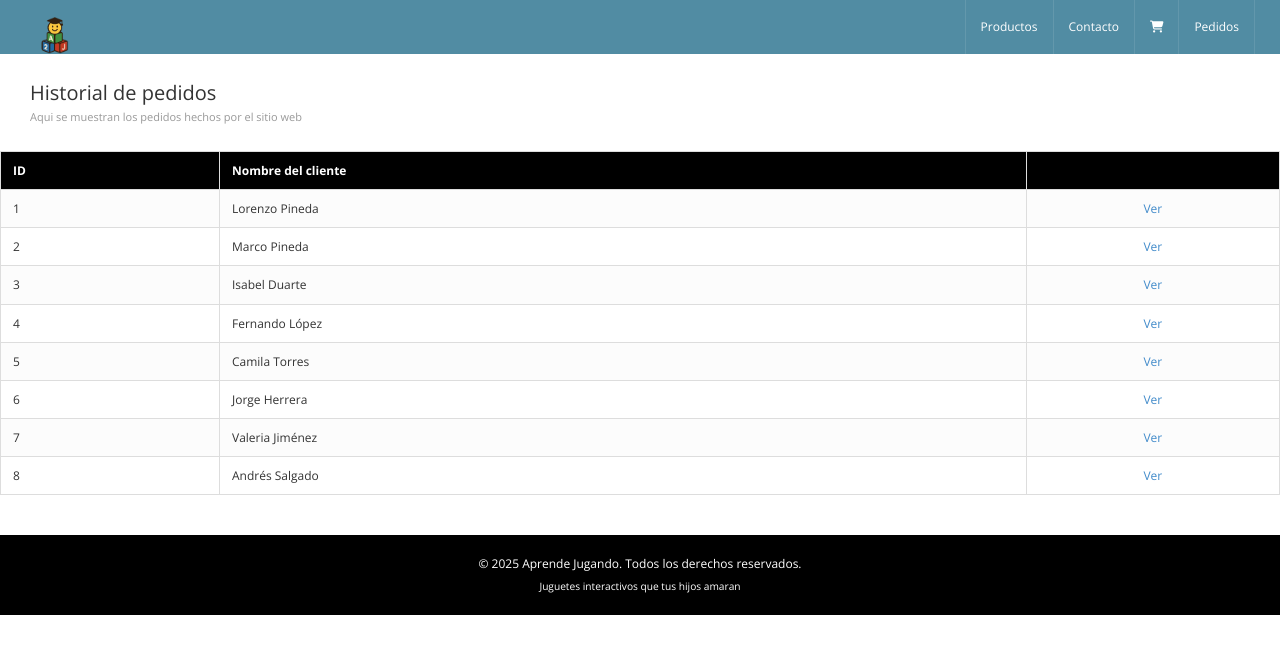
After one commit to Espino7/aprende-jugando, a Django app: page /pedidos/ in a window 1280 px wide. The commit adds this page. Shown: the top 654 px of the page. Run offline with Django 5.2, Linux system fonts and the light colour scheme; some libraries are stand-ins or nearby versions.

Commit message:
pedidos_estructura

```diff
--- a/aprendeJugando/aprendeJugando/settings.py
+++ b/aprendeJugando/aprendeJugando/settings.py
@@ -11,6 +11,7 @@ https://docs.djangoproject.com/en/5.2/ref/settings/
 """
 
 from pathlib import Path
+
 
 # Build paths inside the project like this: BASE_DIR / 'subdir'.
 BASE_DIR = Path(__file__).resolve().parent.parent
@@ -38,6 +39,7 @@ INSTALLED_APPS = [
     'django.contrib.messages',
     'django.contrib.staticfiles',
     'contenido',
+    'productos',
 ]
 
 MIDDLEWARE = [
@@ -115,7 +117,8 @@ USE_TZ = True
 # Static files (CSS, JavaScript, Images)
 # https://docs.djangoproject.com/en/5.2/howto/static-files/
 
-STATIC_URL = 'static/'
+STATIC_URL = '/static/'
+
 
 # Default primary key field type
 # https://docs.djangoproject.com/en/5.2/ref/settings/#default-auto-field
--- a/aprendeJugando/aprendeJugando/urls.py
+++ b/aprendeJugando/aprendeJugando/urls.py
@@ -17,8 +17,12 @@ Including another URLconf
 from django.contrib import admin
 from django.urls import path
 from contenido import views
+from productos import views as views_productos
 
 urlpatterns = [
     path('admin/', admin.site.urls),
     path('',views.principal, name="Principal"),
+    path('pedidos/', views_productos.pedidos, name="Pedidos"),
+    path('pedidos/1/', views_productos.pedido_detalle, name="PedidoDetalle"),
+
 ]
--- a/aprendeJugando/contenido/Templates/contenido/estructura.html
+++ b/aprendeJugando/contenido/Templates/contenido/estructura.html
@@ -9,7 +9,7 @@
         {% load static %}
             <link href="{% static 'contenido/css/bootstrap.min.css'%}" rel="stylesheet" type="text/css">
             <link href="{% static 'contenido/css/londinium-theme.css'%}" rel="stylesheet" type="text/css">
-            <link href="{% static 'contenido/css/styles.css'%}" rel="stylesheet" type="text/css">
+            <link href="{% static 'contenido/css/styles.css' %}" rel="stylesheet" type="text/css">
             <link href="{% static 'contenido/css/icons.css'%}" rel="stylesheet" type="text/css">
             <link rel="stylesheet" href="https://cdn.jsdelivr.net/npm/bootstrap-icons@1.11.1/font/bootstrap-icons.css">
             <link rel="stylesheet" href="https://cdnjs.cloudflare.com/ajax/libs/font-awesome/6.5.0/css/all.min.css">
@@ -72,7 +72,7 @@
                             <i class="fa fa-shopping-cart"></i>
                         </a>
                     </li>
-                    <li><a href="#">Pedidos</a></li>
+                    <li><a href="{% url "Pedidos" %}">Pedidos</a></li>
                 </ul>
             </div>
             <!-- /Navbar -->
--- a/aprendeJugando/contenido/static/contenido/css/styles.css
+++ b/aprendeJugando/contenido/static/contenido/css/styles.css
@@ -1,21 +1,20 @@
-/* Estilo para el navbar */
-.navbar-custom {
-    background-color: #ffae19;
+/* Navbar personalizado completo */
+.navbar-custom1 {
+    background-color: #004f92 !important; /* Fondo azul */
+    border-color: #003366 !important;
 }
 
-/* Estilo para el logo */
-.navbar-brand img {
-    height: 100%;
-    max-height: 100%;
-    margin-top:-8px;
+/* Links del menú (productos, contacto, etc.) */
+.navbar-custom .navbar-nav > li > a {
+    color: #fff !important; /* Texto blanco */
 }
 
-/* Estilo para el ícono del menú desplegable */
-.navbar-dropdown-toggle {
-    font-size: 20px;
-    color: #333;
+/* Hover en los links */
+.navbar-custom .navbar-nav > li > a:hover,
+.navbar-custom .navbar-nav > li > a:focus {
+    color: #ddd !important;
+    background-color: transparent !important;
 }
-
 /* Footer personalizado */
 .footer-custom {
     background-color: #000;
@@ -150,3 +149,9 @@
 .bi:hover {
     transform: scale(1.1);
 }
+
+/* Estilo para cabecera de tabla con fondo negro */
+.table-header-black {
+    background-color: black;
+    color: white;
+}
--- /dev/null
+++ b/aprendeJugando/productos/Templates/productos/pedidos.html
@@ -0,0 +1,75 @@
+{% extends "contenido/estructura.html" %}
+{% load static %}
+
+{% block contenido%}
+    <!-- Contenido Principal-->
+		<!--Encabezdo -->
+            <div class="page-content">
+                <div class="page-header">
+                    <div class="page-title">
+                        <h3>Historial de pedidos
+                        <small>Aqui se muestran los pedidos hechos por el sitio web</small></h3>
+                    </div>
+                </div>
+            </div>
+		<!-- /Encabezado-->
+
+		<!-- Tabla comentarios -->
+        <div class="d-flex justify-content-center">
+            <table class="table table-bordered table-striped w-auto">
+                <thead style="background-color: black; color: white;">
+                    <tr>
+                        <th>ID</th>
+                        <th>Nombre del cliente</th>
+                        <th></th>
+                    </tr>
+                </thead>
+            <tbody>
+                <tr>
+                    <td class="muted">1</td>
+                    <td class="muted">Lorenzo Pineda</td>
+                    <td class="text-center">
+                        <a href="{% url 'PedidoDetalle' %}">Ver</a>
+                    </td>
+                </tr>
+                <tr>
+                    <td class="muted">2</td>
+                    <td class="muted">Marco Pineda</td>
+                    <td class="text-center"><a href="#">Ver</a></td>
+                </tr>
+                <tr>
+                    <td class="muted">3</td>
+                    <td class="muted">Isabel Duarte</td>
+                    <td class="text-center"><a href="#">Ver</a></td>
+                </tr>
+                <tr>
+                    <td class="muted">4</td>
+                    <td class="muted">Fernando López</td>
+                    <td class="text-center"><a href="#">Ver</a></td>
+                </tr>
+                <tr>
+                    <td class="muted">5</td>
+                    <td class="muted">Camila Torres</td>
+                    <td class="text-center"><a href="#">Ver</a></td>
+                </tr>
+                <tr>
+                    <td class="muted">6</td>
+                    <td class="muted">Jorge Herrera</td>
+                    <td class="text-center"><a href="#">Ver</a></td>
+                </tr>
+                <tr>
+                    <td class="muted">7</td>
+                    <td class="muted">Valeria Jiménez</td>
+                    <td class="text-center"><a href="#">Ver</a></td>
+                </tr>
+                <tr>
+                    <td class="muted">8</td>
+                    <td class="muted">Andrés Salgado</td>
+                    <td class="text-center"><a href="#">Ver</a></td>
+                </tr>
+            </tbody>
+
+		</table>
+		<!-- /tabla -->
+	<!-- /Contenido Principal-->
+{% endblock %}
--- a/aprendeJugando/productos/views.py
+++ b/aprendeJugando/productos/views.py
@@ -1,3 +1,9 @@
 from django.shortcuts import render
 
 # Create your views here.
+
+def pedidos(request):
+    return render(request, "productos/pedidos.html")
+
+def pedido_detalle(request):
+    return render(request, "productos/pedido_detalle.html")
```
Also changed, not shown: aprendeJugando/productos/Templates/productos/pedido_detalle.html (added, +59 -0 lines).
